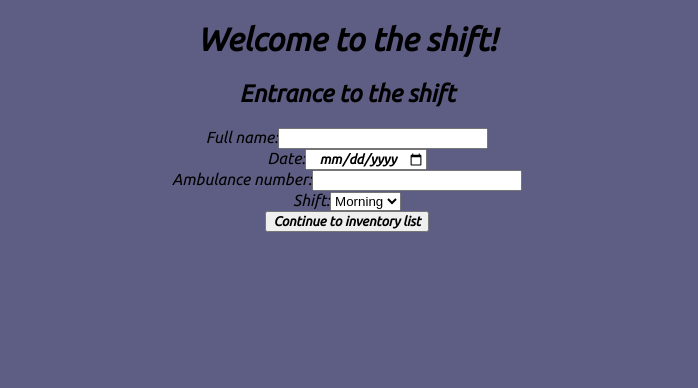
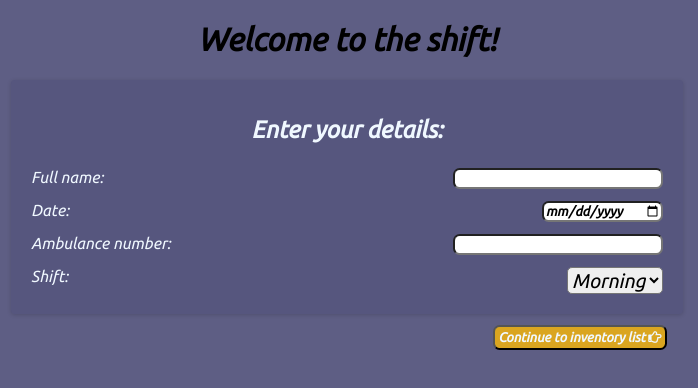
Before and after one commit to ramabadash/paramedics-equipment-list, a React (Create React App) app in the folder paramedics-equipment-list/: page / in a window 1280 px wide. Shown: the top 388 px of the page, without its empty margins (293-991 px from the left). Built offline with nearby package versions, Linux system fonts and the light colour scheme.

Commit message:
# Design EntryForm

```diff
--- a/paramedics-equipment-list/src/components/EntryForm.jsx
+++ b/paramedics-equipment-list/src/components/EntryForm.jsx
@@ -2,6 +2,8 @@ import React, { useState } from 'react';
 import { useNavigate } from 'react-router';
 import { useDispatch } from 'react-redux';
 import { workerLogin } from '../actions/workerActions';
+//Style
+import '../styles/EntryForm.css';
 
 function EntryForm() {
   /***** STATE *****/
@@ -27,9 +29,9 @@ function EntryForm() {
   };
 
   return (
-    <div>
-      <h2>Entrance to the shift</h2>
-      <div>
+    <div className='entry-form-container'>
+      <h2>Enter your details:</h2>
+      <div className='input-form-container'>
         <label htmlFor='full-name'>Full name:</label>
         <input
           type='text'
@@ -37,7 +39,7 @@ function EntryForm() {
           onChange={e => setFullName(e.target.value)}
         />
       </div>
-      <div>
+      <div className='input-form-container'>
         <label htmlFor='date'>Date:</label>
         <input
           type='date'
@@ -45,7 +47,7 @@ function EntryForm() {
           onChange={e => setDate(e.target.value)}
         />
       </div>
-      <div>
+      <div className='input-form-container'>
         <label htmlFor='ambulance-number'>Ambulance number:</label>
         <input
           type='number'
@@ -53,7 +55,7 @@ function EntryForm() {
           onChange={e => setAmbulanceNumber(e.target.value)}
         />
       </div>
-      <div>
+      <div className='input-form-container'>
         <label htmlFor='shift'>Shift:</label>
         <select onChange={e => setShift(e.target.value)}>
           <option value='morning'>Morning</option>
@@ -61,7 +63,9 @@ function EntryForm() {
           <option value='night'>Night</option>
         </select>
       </div>
-      <button onClick={handleSubmit}>Continue to inventory list</button>
+      <button onClick={handleSubmit}>
+        Continue to inventory list <i className='far fa-hand-point-right'></i>
+      </button>
     </div>
   );
 }
--- /dev/null
+++ b/paramedics-equipment-list/src/styles/EntryForm.css
@@ -0,0 +1,48 @@
+h2 {
+  text-align: center;
+  color: aliceblue;
+}
+
+.entry-form-container {
+  border-radius: 0.25em;
+  text-align: left;
+  width: 80vh;
+  margin: auto;
+  background-color: rgba(39, 39, 90, 0.137);
+  box-shadow: rgba(0, 0, 0, 0.16) 0px 1px 4px;
+  padding: 1em;
+}
+
+.input-form-container {
+  padding: 0.25em;
+  margin-top: 0.25em;
+  display: flex;
+  justify-content: space-between;
+}
+
+.entry-form-container label {
+  color: aliceblue;
+}
+
+.entry-form-container input {
+  border-radius: 0.5em;
+  font-family: 'Ubuntu', sans-serif;
+  font-weight: bold;
+}
+
+.entry-form-container select {
+  border-radius: 0.25em;
+  font-size: 1.25em;
+  font-family: 'Ubuntu', sans-serif;
+}
+
+.entry-form-container button {
+  border-radius: 0.5em;
+  font-family: 'Ubuntu', sans-serif;
+  font-weight: bold;
+  margin-top: 2em;
+  padding: 0.25em;
+  float: right;
+  background-color: goldenrod;
+  color: aliceblue;
+}
```
Also changed, not shown: paramedics-equipment-list/src/styles/App.css (+14 -2 lines).
